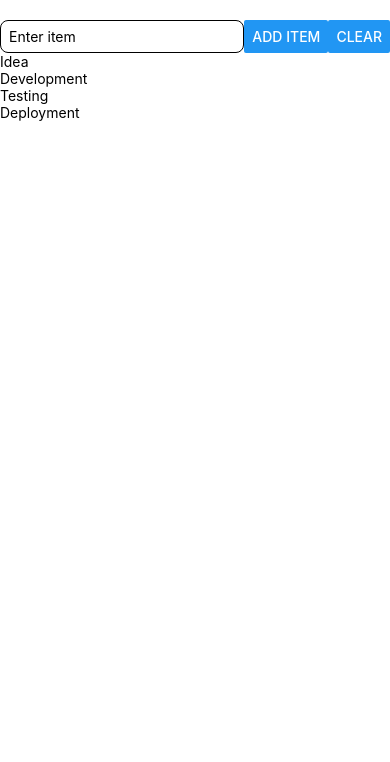
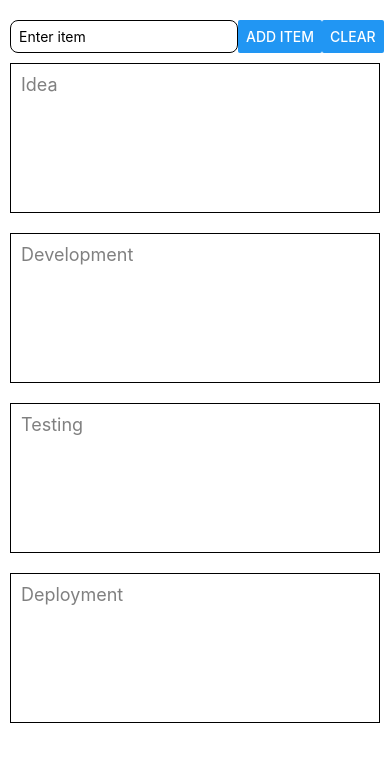
Before and after one commit to fraser182/Kanban-Style-Containers, a React Native app: screen / in a window 390 px wide. Shown: the top 762 px of the page. Built offline with nearby package versions, Linux system fonts and the light colour scheme.

Commit message:
basic styling to showcase functionality

```diff
--- a/src/components/AssemblyLine.component.tsx
+++ b/src/components/AssemblyLine.component.tsx
@@ -1,6 +1,6 @@
 
 import React, { useState } from 'react';
-import { View, Text, TextInput, Button, StyleSheet, TouchableOpacity } from 'react-native';
+import { View, Text, TextInput, Button, StyleSheet, TouchableOpacity, ScrollView } from 'react-native';
 
 type AssemblyLineProps = {
   stages: string[];
@@ -97,7 +97,7 @@ export const AssemblyLine = ({ stages }: AssemblyLineProps) => {
   console.log('items', items)
 
   return (
-    <View>
+    <ScrollView>
     <View style={styles.container}>
 
       <TextInput
@@ -121,20 +121,20 @@ export const AssemblyLine = ({ stages }: AssemblyLineProps) => {
     </View>
      {/* Render each stage */}
       {stages.map((stage : string, stageIndex : number) => (
-        <View key={stageIndex} testID="stage">
-          <Text>{stage}</Text>
+        <View key={stageIndex} testID="stage" style={styles.stageContainer}>
+          <Text style={styles.stageHeader}>{stage}</Text>
           <View >
             {/* Render items for each stage */}
             {items[stage.toLowerCase()] &&
               items[stage.toLowerCase()].map((item : string, itemIndex :number) => (
-                <TouchableOpacity testID="item" key={itemIndex} onLongPress={() => moveItemBack(item, stageIndex)} onPress={() => handleMoveItem(item, stageIndex)}>
-                <Text >{item}</Text>
+                <TouchableOpacity style={styles.touchableContainer} testID="item" key={itemIndex} onLongPress={() => moveItemBack(item, stageIndex)} onPress={() => handleMoveItem(item, stageIndex)}>
+                <Text>{item}</Text>
                 </TouchableOpacity>
               ))}
           </View>
         </View>
       ))}
-    </View>
+    </ScrollView>
 
   );
 };
@@ -143,6 +143,7 @@ const styles = StyleSheet.create({
   container: {
     flexDirection: 'row',
     marginTop: 20,
+     marginHorizontal: 10,
 
 
   },
@@ -151,5 +152,24 @@ const styles = StyleSheet.create({
     flex: 1,
     borderRadius: 8,
     paddingLeft: 8,
-  }
+  },
+  stageContainer: {
+     marginHorizontal: 10,
+    borderWidth:1,
+    paddingVertical: 10,
+    paddingHorizontal: 10,
+    marginVertical: 10,
+
+    minHeight: 150
+  },
+  stageHeader:{
+    fontSize: 18,
+    color: 'grey'
+
+  },
+  touchableContainer:{
+    borderWidth: 1,
+    paddingVertical: 4,
+  },
+
   });
```
